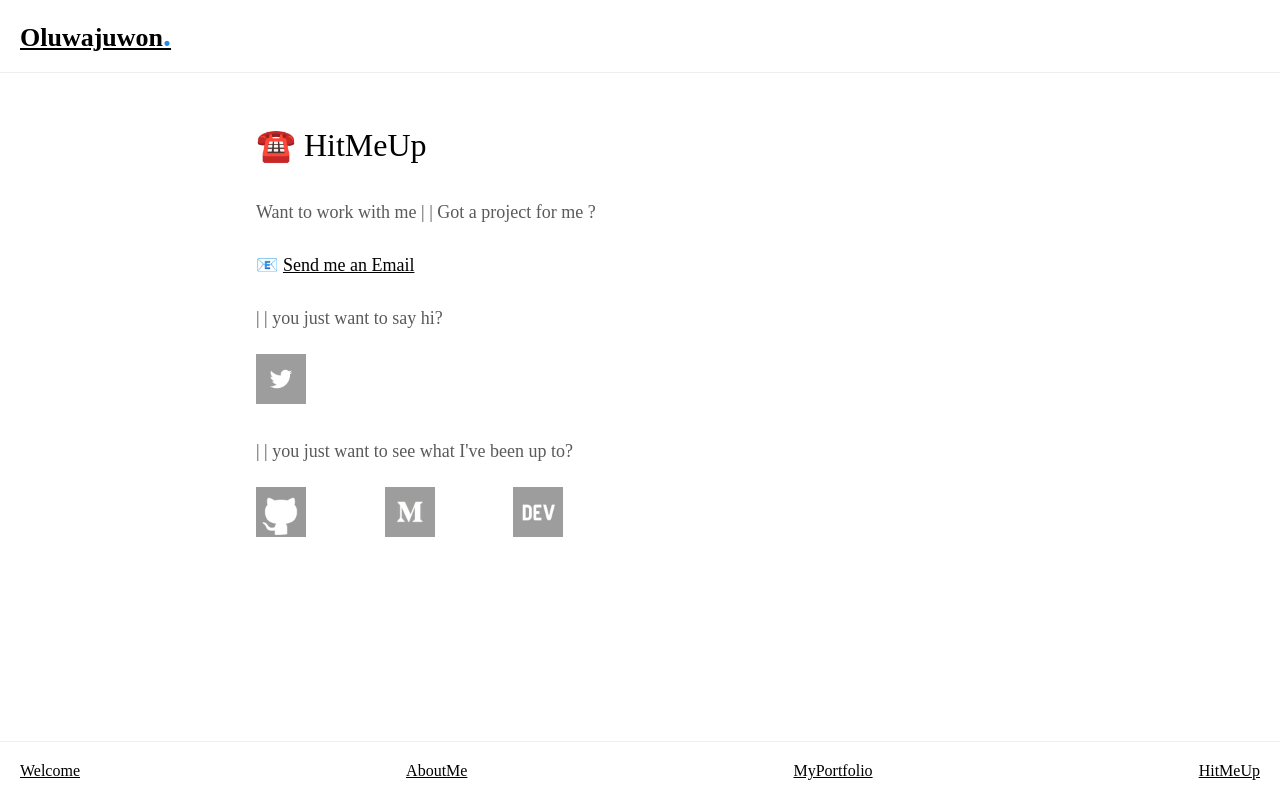
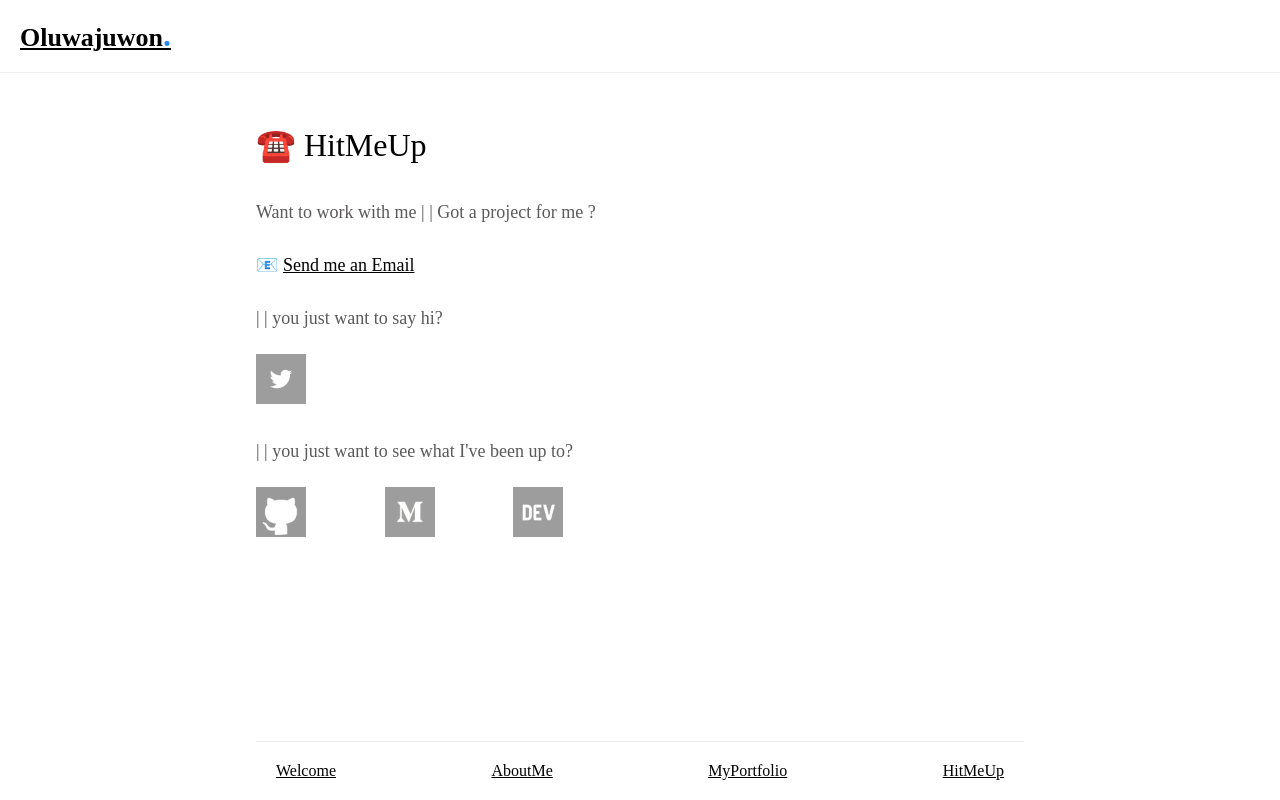
Before and after one commit to oluwajuwon/my, a React (Create React App) app: page /contact in a window 1280 px wide. Built offline with nearby package versions, Linux system fonts and the light colour scheme; a web font is replaced by a local one.

Commit message:
modify footer styling to be more compact for desktop

```diff
--- a/src/components/Footer/index.js
+++ b/src/components/Footer/index.js
@@ -9,6 +9,7 @@ const Footer = () => {
       <Link to='/about-me'>AboutMe</Link>
       <Link to='/portfolio'>MyPortfolio</Link>
       <Link to='/contact'>HitMeUp</Link>
+
     </div>
   )
 }
--- a/src/components/Footer/style.css
+++ b/src/components/Footer/style.css
@@ -4,11 +4,18 @@
   bottom: 0;
   border-top: 1px solid #efefef;
   position: fixed;
-  width: 100%;
+  width: 60%;
   padding: 20px;
   color: black;
   background-color: #fff;
+  left: 0;
+  right: 0;
+  margin-left: auto;
+  margin-right: auto;
+}
 
-  /* margin-left: 60px; */
-  /* margin-right: 60px; */
+@media (max-width: 768px) {
+  .footer {
+    width: 100%;
+  }
 }
```
